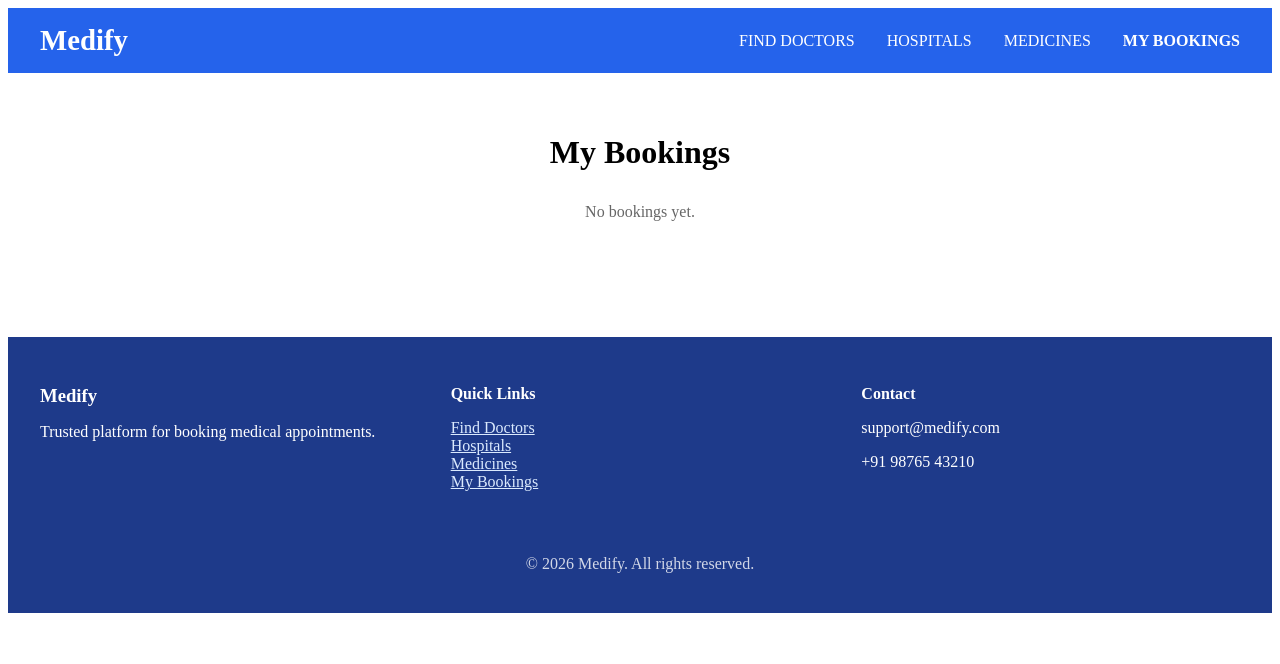
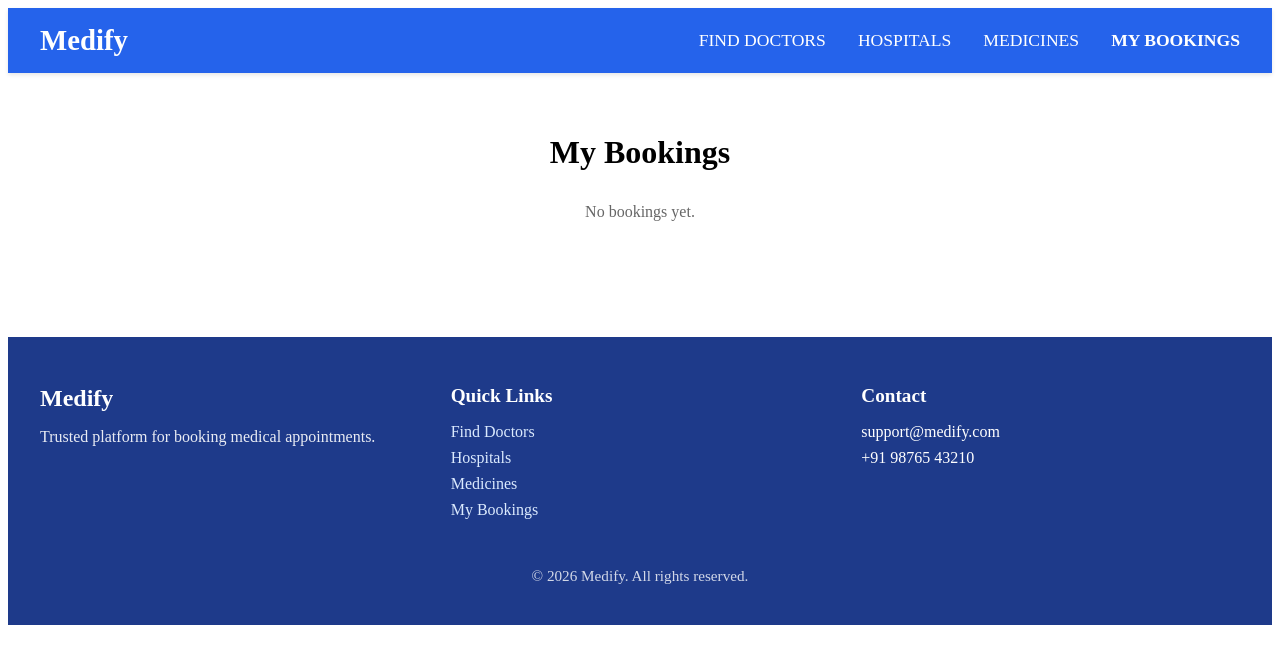
Before and after one commit to Rushikesh1Avachat/medify, a React (Create React App) app: page /my-bookings in a window 1280 px wide. Shown: the top 664 px of the page. Built offline with nearby package versions, Linux system fonts and the light colour scheme.

Commit message:
pass 5 test cases

```diff
--- a/src/components/Footer/Footer.jsx
+++ b/src/components/Footer/Footer.jsx
@@ -1,44 +1,77 @@
+import React from 'react';
+import { Link } from 'react-router-dom';
+
 function Footer() {
   return (
-    <footer style={{
+    <footer
+      style={{
         background: '#1e3a8a',
         color: 'white',
         padding: '48px 16px 24px',
         marginTop: '60px',
-    }}>
-      <div style={{
+      }}
+    >
+      <div
+        style={{
           maxWidth: '1200px',
           margin: '0 auto',
           display: 'grid',
           gridTemplateColumns: 'repeat(auto-fit, minmax(250px, 1fr))',
           gap: '32px',
-      }}>
+        }}
+      >
         <div>
-          <h3 style={{ margin: '0 0 16px' }}>Medify</h3>
-          <p>Trusted platform for booking medical appointments.</p>
+          <h3 style={{ margin: '0 0 16px', fontSize: '1.5rem' }}>Medify</h3>
+          <p style={{ margin: 0, opacity: 0.9 }}>
+            Trusted platform for booking medical appointments.
+          </p>
         </div>
 
         <div>
-          <h4 style={{ margin: '0 0 16px' }}>Quick Links</h4>
-          <ul style={{ listStyle: 'none', padding: 0 }}>
-            <li><a href="#" style={{ color: '#dbeafe' }}>Find Doctors</a></li>
-            <li><a href="#" style={{ color: '#dbeafe' }}>Hospitals</a></li>
-            <li><a href="#" style={{ color: '#dbeafe' }}>Medicines</a></li>
-            <li><a href="/my-bookings" style={{ color: '#dbeafe' }}>My Bookings</a></li>
+          <h4 style={{ margin: '0 0 16px', fontSize: '1.2rem' }}>Quick Links</h4>
+          <ul style={{ listStyle: 'none', padding: 0, margin: 0 }}>
+            <li style={{ marginBottom: '8px' }}>
+              <Link to="/find-doctors" style={{ color: '#dbeafe', textDecoration: 'none' }}>
+                Find Doctors
+              </Link>
+            </li>
+            <li style={{ marginBottom: '8px' }}>
+              <Link to="/hospitals" style={{ color: '#dbeafe', textDecoration: 'none' }}>
+                Hospitals
+              </Link>
+            </li>
+            <li style={{ marginBottom: '8px' }}>
+              <Link to="/medicines" style={{ color: '#dbeafe', textDecoration: 'none' }}>
+                Medicines
+              </Link>
+            </li>
+            <li>
+              <Link to="/my-bookings" style={{ color: '#dbeafe', textDecoration: 'none' }}>
+                My Bookings
+              </Link>
+            </li>
           </ul>
         </div>
 
         <div>
-          <h4 style={{ margin: '0 0 16px' }}>Contact</h4>
-          <p>support@medify.com</p>
-          <p>+91 98765 43210</p>
+          <h4 style={{ margin: '0 0 16px', fontSize: '1.2rem' }}>Contact</h4>
+          <p style={{ margin: '0 0 8px' }}>support@medify.com</p>
+          <p style={{ margin: 0 }}>+91 98765 43210</p>
         </div>
       </div>
 
-      <p style={{ textAlign: 'center', marginTop: '48px', opacity: 0.8 }}>
+      <p
+        style={{
+          textAlign: 'center',
+          marginTop: '48px',
+          opacity: 0.8,
+          fontSize: '0.95rem',
+        }}
+      >
         © 2026 Medify. All rights reserved.
       </p>
     </footer>
-  )
+  );
 }
-export default Footer
+
+export default Footer;
--- a/src/components/NavBar/NavBar.jsx
+++ b/src/components/NavBar/NavBar.jsx
@@ -1,8 +1,10 @@
-import { Link } from 'react-router-dom'
+import React from 'react';
+import { Link } from 'react-router-dom';
 
 function NavBar() {
   return (
-    <header style={{
+    <header
+      style={{
         background: '#2563eb',
         color: 'white',
         padding: '16px 32px',
@@ -12,27 +14,77 @@ import { Link } from 'react-router-dom'
         position: 'sticky',
         top: 0,
         zIndex: 1000,
-    }}>
-      <h1 style={{ margin: 0, fontSize: '1.8rem' }}>Medify</h1>
+        boxShadow: '0 2px 4px rgba(0,0,0,0.1)',
+      }}
+    >
+      <h1 style={{ margin: 0, fontSize: '1.8rem', fontWeight: 'bold' }}>Medify</h1>
+
       <nav>
-        <ul style={{
+        <ul
+          style={{
             display: 'flex',
             gap: '32px',
             listStyle: 'none',
             margin: 0,
             padding: 0,
-        }}>
-          <li><a href="#" style={{ color: 'white', textDecoration: 'none' }}>FIND DOCTORS</a></li>
-          <li><a href="#" style={{ color: 'white', textDecoration: 'none' }}>HOSPITALS</a></li>
-          <li><a href="#" style={{ color: 'white', textDecoration: 'none' }}>MEDICINES</a></li>
+          }}
+        >
           <li>
-            <Link to="/my-bookings" style={{ color: 'white', textDecoration: 'none', fontWeight: 'bold' }}>
+            <Link
+              to="/find-doctors"
+              style={{
+                color: 'white',
+                textDecoration: 'none',
+                fontSize: '1.1rem',
+                fontWeight: 500,
+              }}
+            >
+              FIND DOCTORS
+            </Link>
+          </li>
+          <li>
+            <Link
+              to="/hospitals"
+              style={{
+                color: 'white',
+                textDecoration: 'none',
+                fontSize: '1.1rem',
+                fontWeight: 500,
+              }}
+            >
+              HOSPITALS
+            </Link>
+          </li>
+          <li>
+            <Link
+              to="/medicines"
+              style={{
+                color: 'white',
+                textDecoration: 'none',
+                fontSize: '1.1rem',
+                fontWeight: 500,
+              }}
+            >
+              MEDICINES
+            </Link>
+          </li>
+          <li>
+            <Link
+              to="/my-bookings"
+              style={{
+                color: 'white',
+                textDecoration: 'none',
+                fontSize: '1.1rem',
+                fontWeight: 'bold',
+              }}
+            >
               MY BOOKINGS
             </Link>
           </li>
         </ul>
       </nav>
     </header>
-  )
+  );
 }
-export default NavBar
+
+export default NavBar;
```
Lines whose indentation alone changed are shown as unchanged.
